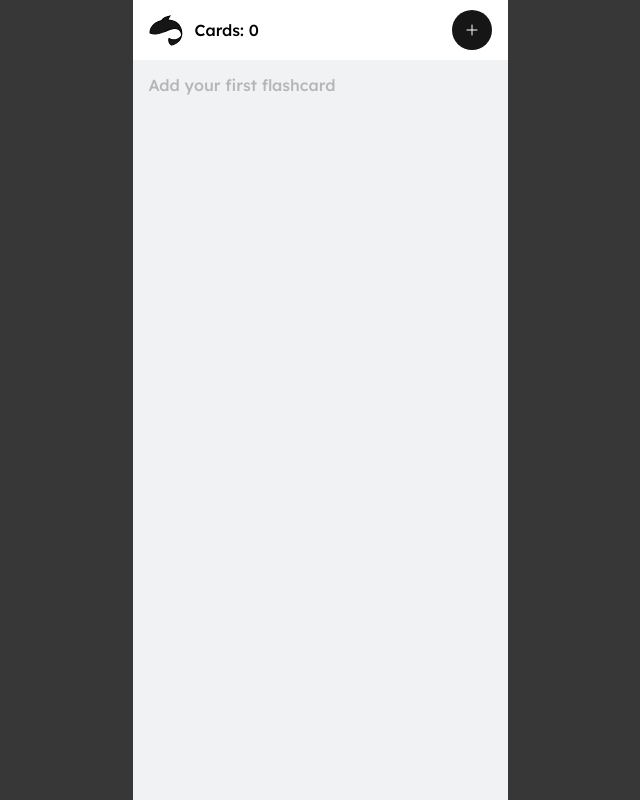
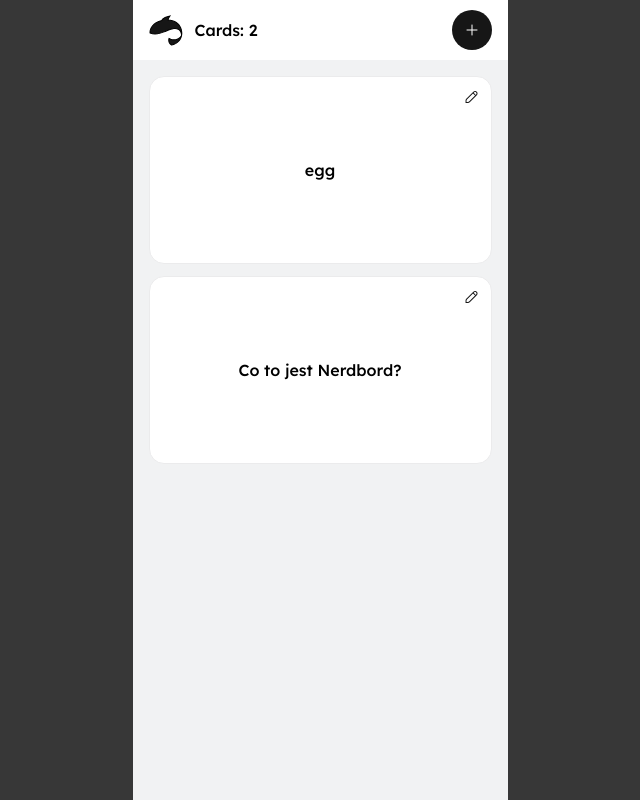
Before and after one commit to mmcode9407/fischkapp, a React (Vite) app: page / in a window 1280 px wide. Shown: the whole page, without its empty margins (320-960 px from the left). Built offline with nearby package versions, Linux system fonts and the light colour scheme.

Commit message:
feat: implement displaying cards with two initial cards

```diff
--- a/src/App.tsx
+++ b/src/App.tsx
@@ -6,9 +6,11 @@ import { FlashCard } from "./components/FlashCard";
 import "./App.css";
 import { useState } from "react";
 import { IFlashCard, IFlashCardObj } from "./types/types";
+import { initialCards } from "./data/initialCards";
 
 function App() {
-  const [flashCardsList, setFlashCardList] = useState<IFlashCardObj[]>([]);
+  const [flashCardsList, setFlashCardList] =
+    useState<IFlashCardObj[]>(initialCards);
   const [isAdding, setIsAdding] = useState<boolean>(false);
 
   const handleAddCard = () => setIsAdding(prev => !prev);
--- /dev/null
+++ b/src/data/initialCards.tsx
@@ -0,0 +1,11 @@
+import { IFlashCardObj } from "../types/types";
+
+export const initialCards: IFlashCardObj[] = [
+  { frontSide: "egg", backSide: "jajko", id: 1 },
+  {
+    frontSide: "Co to jest Nerdbord?",
+    backSide:
+      "Najlepsza platforma to zwiększania swoich front-end'owych skili :)",
+    id: 2,
+  },
+];
```
